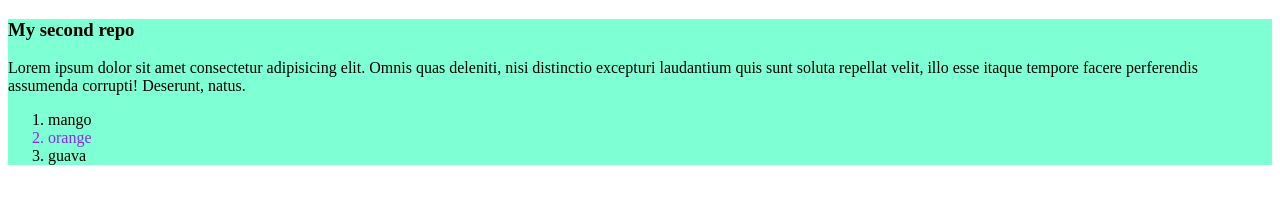
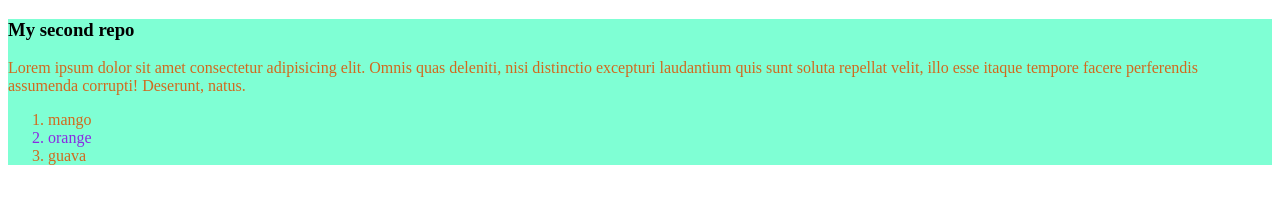
Before and after one commit to KhushnurAnjum26/my-second-git-repo, a plain HTML site: page index.html in a window 1280 px wide. Drawn offline with Linux system fonts and the light colour scheme.

Commit message:
second solution

```diff
--- a/styles/blog.css
+++ b/styles/blog.css
@@ -1,6 +1,9 @@
 div{
     background-color: aquamarine;
     font-family: 'Times New Roman', Times, serif;
+    font-weight: 100px ;
+    color: chocolate;
+
 }
 h3{
     color: black;
```
